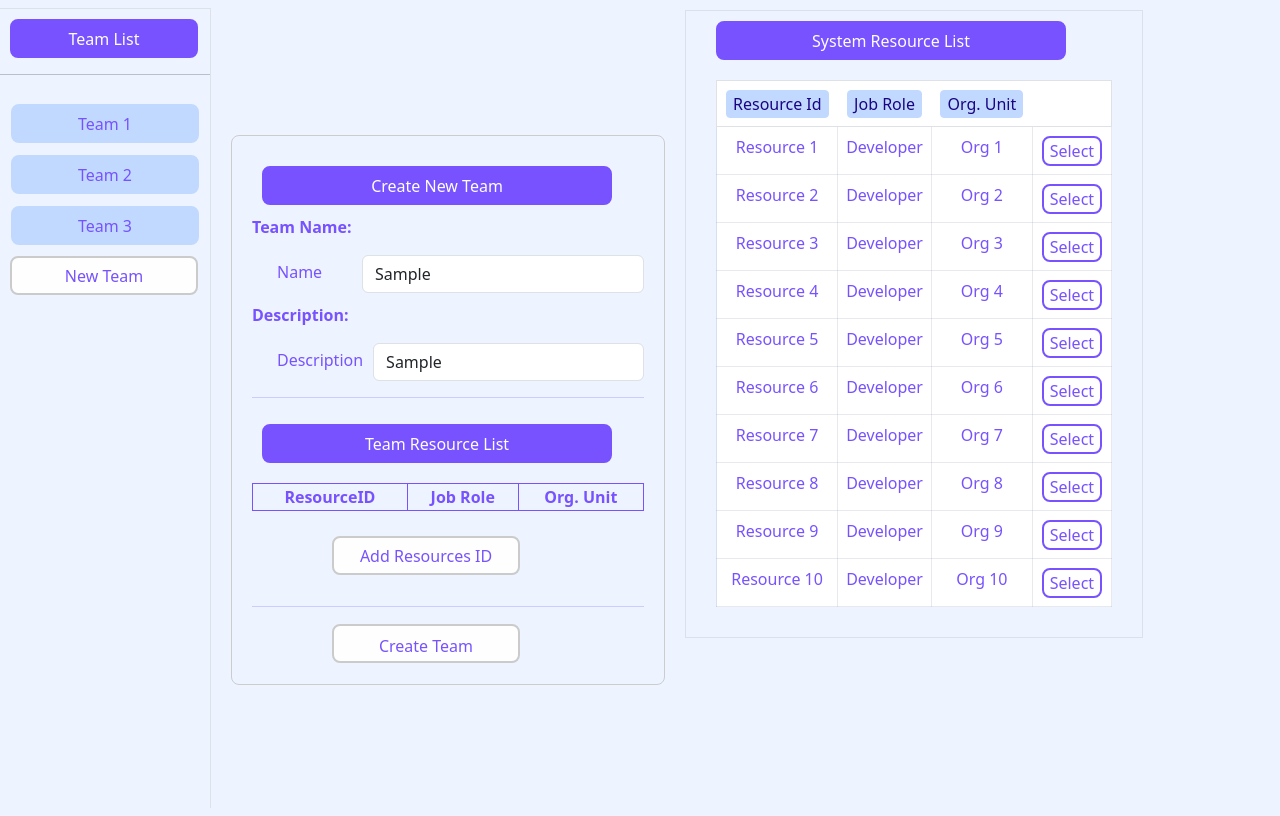
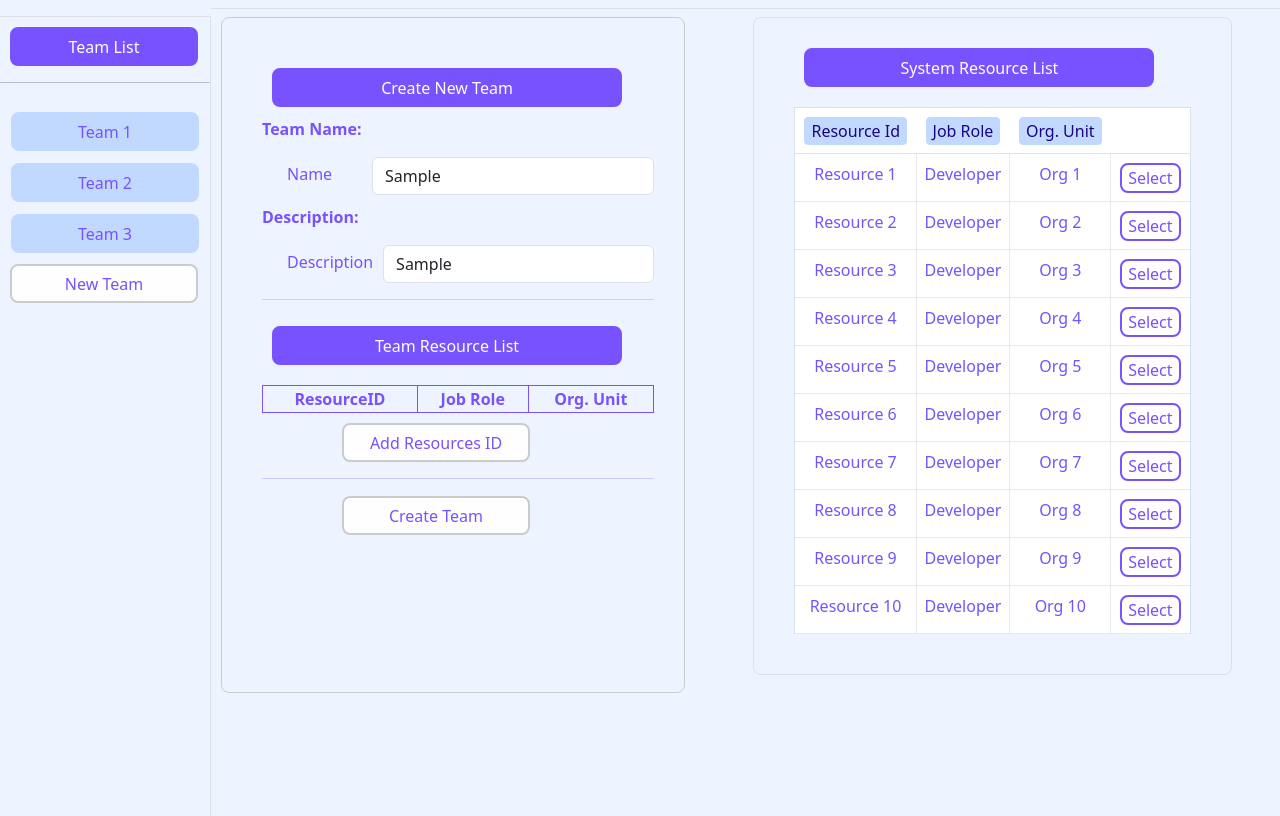
Before and after one commit to kavindarlm/resource-portfolio-mgmnt-frontend, an Angular app: page /TeamForm in a window 1280 px wide. Both pictures are taken after typing "Sample", "Sample" into the empty fields and a click on the button "Add Resources ID". Built offline with nearby package versions, Linux system fonts and the light colour scheme.

Commit message:
team management v4

```diff
--- a/src/app/team-management/new-team-button/new-team-button.component.css
+++ b/src/app/team-management/new-team-button/new-team-button.component.css
@@ -8,7 +8,7 @@
     display: inline-block;
     width: 188px;
     height: 39px;
-    margin-bottom: 15px;
+    /* margin-bottom: 15px;  */
     margin-top: 10px;
     margin-left: 10px;
     margin-right: 10px;
--- a/src/app/team-management/resource-table/resource-table.component.css
+++ b/src/app/team-management/resource-table/resource-table.component.css
@@ -3,13 +3,17 @@
     margin: 10px;
     float: right;
     border: 1px solid #8691A833;
+    border-radius: 8px;
+    padding: 20px;
+
 
 }
 
 table{
     width:fit-content ;
-    margin: 30px;
+    margin: 20px;
     float: right;
+
 }
 
 table, td {
--- a/src/app/team-management/resource-table/resource-table.component.html
+++ b/src/app/team-management/resource-table/resource-table.component.html
@@ -1,7 +1,8 @@
-<div class="tableBox">
+<div class="tableBox mt-2">
     <div>
         <button class="systemResource">System Resource List</button>
     </div>
+
     <table class="table border">
         <thead>
             <tr>
--- a/src/app/team-management/team-form/team-form.component.css
+++ b/src/app/team-management/team-form/team-form.component.css
@@ -1,16 +1,17 @@
+/* this is the form */
 .form {
-    border: 1px solid #ccc;
     padding: 20px;
     margin: 20px;
     margin-right: 10px;
     width: fit-content;
-    border-radius: 8px;
     color: #7752FE;
     display: inline-block;
 
 
 }
 
+
+/* buttons which used to display titles */
 .new-team,
 .new-resource{
     background-color: #7752FE;
@@ -31,11 +32,13 @@
 
 }
 
+/* p tags which used to name input fields */
 .title-team,
 .title-description{
     font-weight: bold;
 }
 
+/* div which carry labels and input feilds  */
 .form-group {
     margin-bottom: 10px;
     display: flex;
@@ -43,6 +46,7 @@
     margin-left: 25px;
 }
 
+/* labels used to name input feilds */
 label {
     display: inline-block;
     width: 100px;
@@ -50,22 +54,24 @@ label {
     margin-bottom: 5px;
 }
 
-.submit-btn {
+/* submit button */
+/* .submit-btn {
     border: 2px solid #C2D9FF ;
     border-radius: 4px;
     flex: 1;
     padding: 8px;
-  }
+  } */
 
-
-textarea {
+/* textarea */
+/* textarea {
     flex: 1;
     padding: 8px;
     border: 2px solid #C2D9FF ;
     border-radius: 4px;
 
-}
+} */
 
+/* submit button */
 button[type="submit"] {
     display: block;
     margin: 0 auto;
@@ -79,19 +85,21 @@ button[type="submit"] {
     font-weight: bold;
 }
 
+
 table, td, th {
     margin-top: 10px;
     border: 1px solid;
     text-align: center;
+
 }
 
 table {
     width: 100%;
     border-collapse: collapse;
-    margin-bottom: 15px;
+
 }
 
-.add-resource{
+/* .add-resource{
     background-color: #FEFEFE;
     border: 2px solid #7752FE;
     color: #7752FE;
@@ -104,24 +112,25 @@ table {
     margin: 0 auto;
     width: 150px;
 
-}
+} */
 
+/* placeholder for input feilds */
 ::placeholder {
     color: #C2D9FF;
 }
 
 /* form validation input feild getting red */
-
 input.ng-invalid.ng-touched {
     border: red 2px solid;
 }
 
-
+/* add resource id button */
 .addResourceBtn{
     align-items: center;
     margin-left: 70px;
 }
 
+/* create team button */
 .createTeamBtn{
     background-color: #FEFEFE;
     border: 2px solid #CBCBCB;
@@ -138,11 +147,32 @@ input.ng-invalid.ng-touched {
     margin-right: 10px;
 }
 
+/* div for whole form and table */
 .formBox{
-    display: inline-block;
+    width: fit-content;
+    height: 100%;
+    border: 1px solid #ccc;
+    margin: 10px;
+    border-radius: 8px;
+}
+
+.resourceTableBox{
+    width: fit-content;
+    height: 100%;
+    /* border: 1px solid #ccc;
+    margin: 10px;
+    border-radius: 8px;  */
+
 
 }
 
+.box{
+  display: grid;
+  grid-template-columns: auto auto;
+  column-gap: 10px;
+}
+
+/* system resource table - component */
 app-resource-table {
-    display: inline-block;
+    /* display: inline-block; */
 }
--- a/src/app/team-management/team-form/team-form.component.html
+++ b/src/app/team-management/team-form/team-form.component.html
@@ -1,5 +1,5 @@
-<div class ="box">
-  <div class="formBox">
+<div class ="box border-top mt-2">
+  <div class="formBox mt-2">
     <form [formGroup]="teamForm" (ngSubmit)="OnFormSubmitted()" class="form"> <!--reactive form  (ngSubmit)="createTeam()"-->
         <div>
             <button class="new-team btn btn-primary btn-md">Create New Team</button>
@@ -47,7 +47,8 @@
       </form>
 </div>
 
-<app-resource-table *ngIf="showResourceTable"></app-resource-table>
-
+<div class="resourceTableBox">
+  <app-resource-table *ngIf="showResourceTable"></app-resource-table>
+</div>
 
 </div>
--- a/src/app/team-management/team-list/team-list.component.html
+++ b/src/app/team-management/team-list/team-list.component.html
@@ -22,4 +22,6 @@
 
 </div>
 
-<app-team-main-box *ngIf="showForm"></app-team-main-box>
+<div>
+  <app-team-form *ngIf="showForm"></app-team-form><!--this is the form for creating new team-->
+</div>
--- a/src/app/team-management/team-main-box/team-main-box.component.html
+++ b/src/app/team-management/team-main-box/team-main-box.component.html
@@ -1,3 +1,3 @@
-<div class="border mainBox">
+<!-- <div class="border mainBox">
     <app-team-form></app-team-form>
- </div>
+ </div> -->
```
